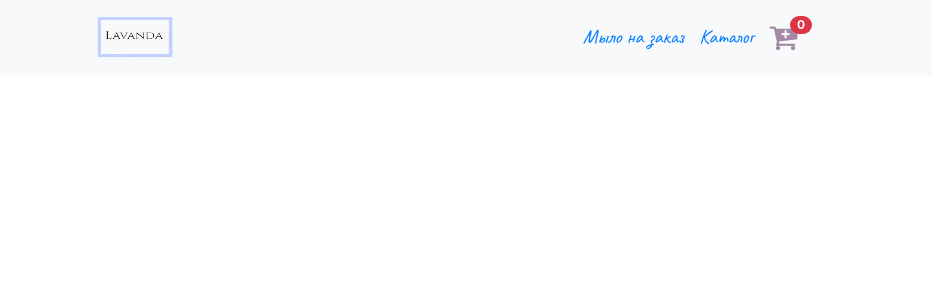
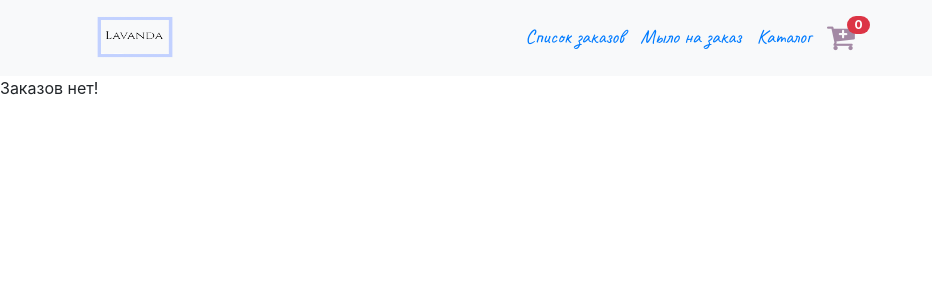
Before and after one commit to ibragimova01/Soap-store, a React (Create React App) app: page /order-list in a window 1280 px wide. Before the commit this address led to /. Shown: the top 300 px of the page, without its empty margins (0-932 px from the left). Built offline with nearby package versions, Linux system fonts and the light colour scheme.

Commit message:
feat(orders): create orders list page

```diff
--- a/src/App.js
+++ b/src/App.js
@@ -7,6 +7,7 @@ import Details from "./Pages/Details";
 import Order from './Pages/Order';
 import Catalog from './Pages/Catalog';
 import Cart from './Pages/Cart';
+import Orders from './Pages/Orders';
 
 class App extends Component {
   render() {
@@ -19,6 +20,7 @@ class App extends Component {
           <Route path='/cart' component={Cart}/>
           <Route path='/order' component={Order}/>
           <Route path='/details/:details_id' component={Details}/>
+          <Route path='/order-list' component={Orders}/>
           <Redirect to ='/'/>
         </Switch>
         </div>
--- a/src/Components/form/AllInfo.js
+++ b/src/Components/form/AllInfo.js
@@ -6,6 +6,7 @@ class AllInfo extends Component {
 
   addOrder() {
     const order={
+      id: Math.random(),
       color: this.props.color,
       firstName: this.props.firstName,
       phone: this.props.phone,
--- a/src/Components/header/Header.js
+++ b/src/Components/header/Header.js
@@ -22,9 +22,11 @@ class Header extends Component {
             </NavLink>
             <Navbar.Collapse id="responsive-navbar-nav">
             <Nav className="m-auto ">
+            <NavLink className="mx-2 nav-title" to ="/order-list">Список заказов</NavLink>
               <NavLink className="mx-2 nav-title" to ="/order">Мыло на заказ</NavLink>
               <NavLink className="mx-2 nav-title" to ="/catalog"> Каталог</NavLink>
               <NavLink className="mx-2 position-relative" to ="/cart"><i className="fa fa-cart-plus m-icons"/><span className="badge cart-status badge-pill badge-danger">{this.props.shoppingCart.total}</span></NavLink>
+
             </Nav>
             </Navbar.Collapse>
           </Container>
--- /dev/null
+++ b/src/Components/orders/index.js
@@ -0,0 +1,26 @@
+import React from "react";
+import OrderRow from "./order-row"
+
+const OrderIndex = ({orders}) => {
+  if(orders.items.length) {
+    return (
+      <div className="row">
+        {orders.items && orders.items.map((order) => {
+return (
+  <div key={order.id} className="col-12">
+    <OrderRow order={order}/>
+    </div>
+)
+          })}
+      </div>
+    )
+  }
+
+  return (
+    <div>
+      Заказов нет!
+    </div>
+  )
+}
+
+export default OrderIndex
--- /dev/null
+++ b/src/Components/orders/order-row.js
@@ -0,0 +1,13 @@
+import React from "react";
+
+const OrderRow = ({order}) => {
+  return (
+    <div>
+      <p>
+        {order.id}
+      </p>
+    </div>
+  )
+}
+
+export default OrderRow
--- /dev/null
+++ b/src/Pages/Orders.js
@@ -0,0 +1,14 @@
+import React, { Component } from 'react'
+import {useSelector} from "react-redux";
+import OrderIndex from "../Components/orders/index"
+
+function Orders() {
+  const orders =  useSelector((state) => state.orders)
+    return (
+      <div>
+        <OrderIndex orders={orders}/>
+      </div>
+    )
+}
+
+export default Orders
--- a/src/store/reducers/orderReducer.js
+++ b/src/store/reducers/orderReducer.js
@@ -1,6 +1,6 @@
 const initState = {
 
-    orders: [
+    items: [
 
     ]
 }
@@ -8,7 +8,7 @@ const initState = {
 const add = (order, state) => {
   state = {
     ...state,
-    orders: [...state.orders, order]
+    items: [...state.items, order]
   }
   console.log(state)
   return state
--- a/src/store/reducers/rootReducer.js
+++ b/src/store/reducers/rootReducer.js
@@ -6,7 +6,7 @@ import orderReducer from "./orderReducer"
 const rootReducer = combineReducers({
   product: productReducer,
   shoppingCart: cartReducer,
-  order: orderReducer
+  orders: orderReducer
 })
 
 export default rootReducer
```
